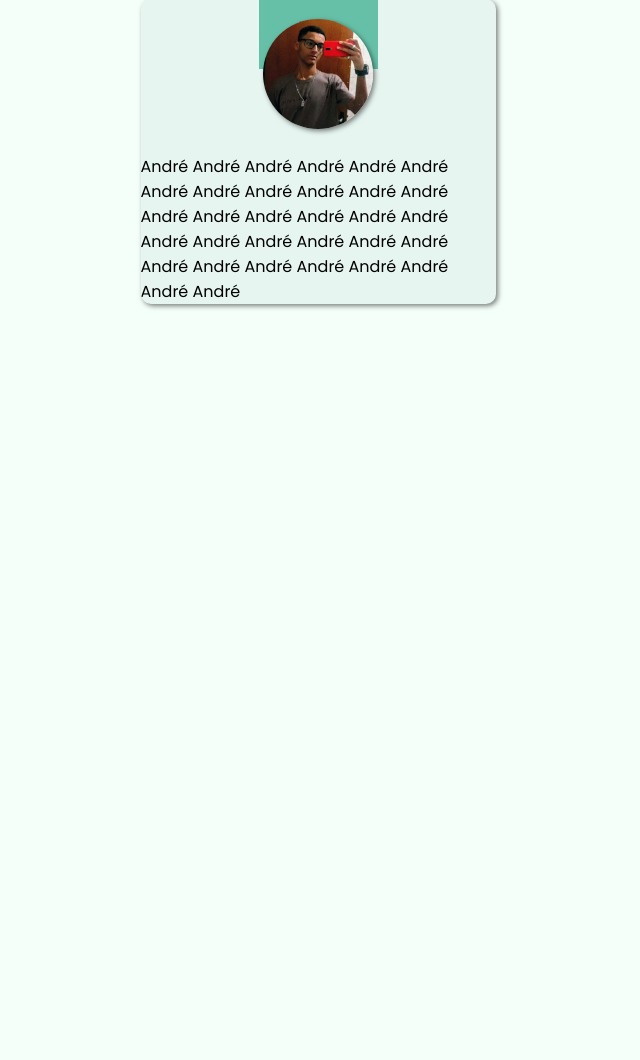
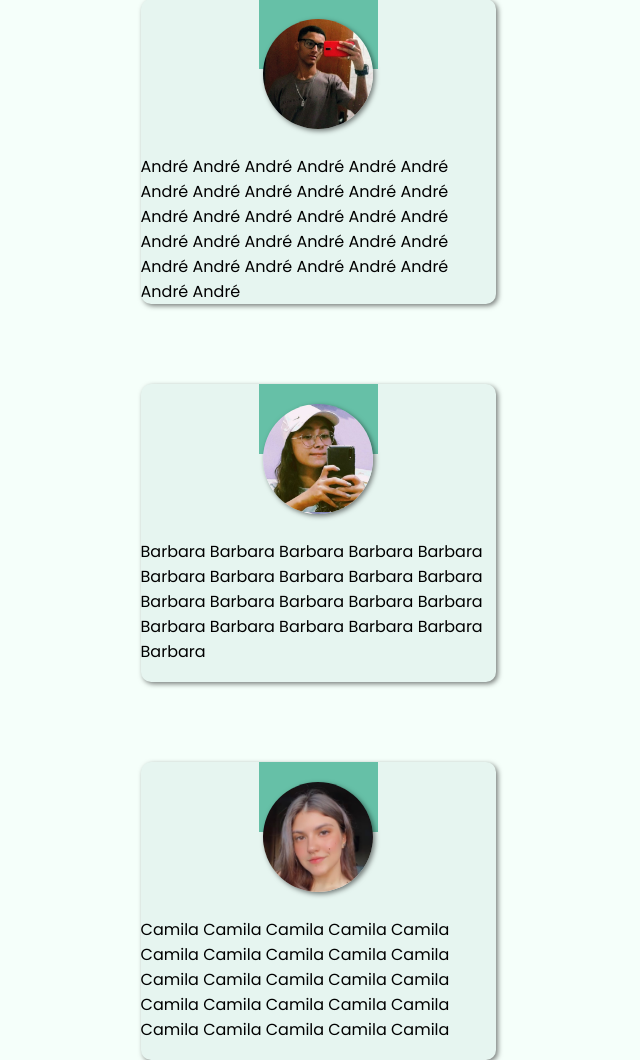
Before and after one commit to andre-reis-dev/Vet-ABC-exposoft, a PHP site: page /assets/html/quemsomos.html in a window 1280 px wide. Shown: the part 172-1232 px from the top of the page, without its empty margins (215-855 px from the left). Before the commit the page ends 481 px from the top, so only its background shows below. Run offline with PHP 8.4, Linux system fonts and the light colour scheme.

Commit message:
08-10-22
finalização das caixinhas para celular

```diff
--- a/assets/css/style-quemsomos.css
+++ b/assets/css/style-quemsomos.css
@@ -10,6 +10,10 @@
 body{
     background-color: #F5FFFA;
 }
+p{
+    font-family: 'poppins' ,display;
+}
+
 .box-andre{
      height: auto;
     width: auto;
@@ -45,9 +49,68 @@ body{
 
 
 }
+.box-barbara{
+    height: auto;
+    width: auto;
+    background-color: #e6f5f0;
+    margin-top: 80px;
+    margin-left: auto;
+    margin-right: auto;
+    box-shadow: 2px 2px 5px rgba(0,0,0,0.5);
+    border-radius: 10px;
+    overflow: hidden;
+}
+.cor-foto-b{
+    margin-top: -10px;
+    height: 80px;
+    width:335px;
+    background-color: #66c0a7;
+    margin-left: auto;
+    margin-right: auto;
+    box-shadow: 0px 0px 0px rgba(0,0,0,0.5);
+    border-radius: 0px;
+}
+.foto-b{
+    margin-top: -50px;
+    border-radius: 50%;
+    background-size: 100%;
+    width: 110px;
+    height: 110px;
+    margin-left: auto;
+    margin-right: auto;
+    box-shadow: 2px 2px 5px rgba(0,0,0,0.5);
+}
 
-p{
-    font-family: 'poppins' ,display;
+.box-camila{
+    height: auto;
+    width: auto;
+    background-color: #e6f5f0;
+    margin-top: 80px;
+    margin-left: auto;
+    margin-right: auto;
+    box-shadow: 2px 2px 5px rgba(0,0,0,0.5);
+    border-radius: 10px;
+    overflow: hidden;
+}
+.cor-foto-c{
+    margin-top: -10px;
+    height: 80px;
+    width:335px;
+    background-color: #66c0a7;
+    margin-left: auto;
+    margin-right: auto;
+    box-shadow: 0px 0px 0px rgba(0,0,0,0.5);
+    border-radius: 0px;
+}
+.foto-c{
+    margin-top: -50px;
+    border-radius: 50%;
+    background-size: 100%;
+    width: 110px;
+    height: 110px;
+    margin-left: auto;
+    margin-right: auto;
+    box-shadow: 2px 2px 5px rgba(0,0,0,0.5);
 }
 
 .col-sm-1 {width: 8.33%;}
--- a/assets/html/quemsomos.html
+++ b/assets/html/quemsomos.html
@@ -34,7 +34,6 @@
 
         <div class="caixote"><!-- caixinha de texto -->
             <div class="andre col-sm-12 col-md-10 col-lg-10"> <!--  -->
-
                 <div class="box-andre col-sm-8 col-md-12 col-lg-4">
                     <div class="cor-foto-a box-andre col-sm-12 col-md-12 col-lg-4"> </div>
                     <div  class="foto-a" style="background-image: url(../img/andr%C3%A9.jpg)"></div><!-- bolinha da imagem -->
@@ -45,6 +44,28 @@
             </div>
 
 
+             <div class="barbara col-sm-12 col-md-10 col-lg-10"> <!--  -->
+
+                <div class="box-barbara col-sm-8 col-md-12 col-lg-4">
+                    <div class="cor-foto-b box-andre col-sm-12 col-md-12 col-lg-4"> </div>
+                    <div  class="foto-b" style="background-image: url(../img/barbara.jpeg)"></div><!-- bolinha da imagem -->
+                    <div class="texto">
+                    <p class="text-b"> <br> Barbara Barbara Barbara Barbara Barbara Barbara Barbara Barbara Barbara Barbara Barbara Barbara Barbara Barbara  Barbara Barbara Barbara Barbara Barbara Barbara Barbara</p><br>
+                        </div> <!-- texto de informação -->
+                </div>
+            </div>
+
+
+            <div class="camila col-sm-12 col-md-10 col-lg-10"> <!--  -->
+
+                <div class="box-camila col-sm-8 col-md-12 col-lg-4">
+                    <div class="cor-foto-c box-andre col-sm-12 col-md-12 col-lg-4"> </div>
+                    <div  class="foto-c" style="background-image: url(../img/camila.jpg)"></div><!-- bolinha da imagem -->
+                    <div class="texto">
+                    <p class="text-c"> <br> Camila Camila Camila Camila Camila Camila Camila Camila Camila Camila Camila Camila Camila Camila Camila Camila Camila Camila Camila Camila Camila Camila Camila Camila Camila</p><br></div> <!-- texto de informação -->
+
+                </div>
+            </div>
 
         </div>
 
```
Also changed, not shown: assets/img/barbara.jpeg (added).
